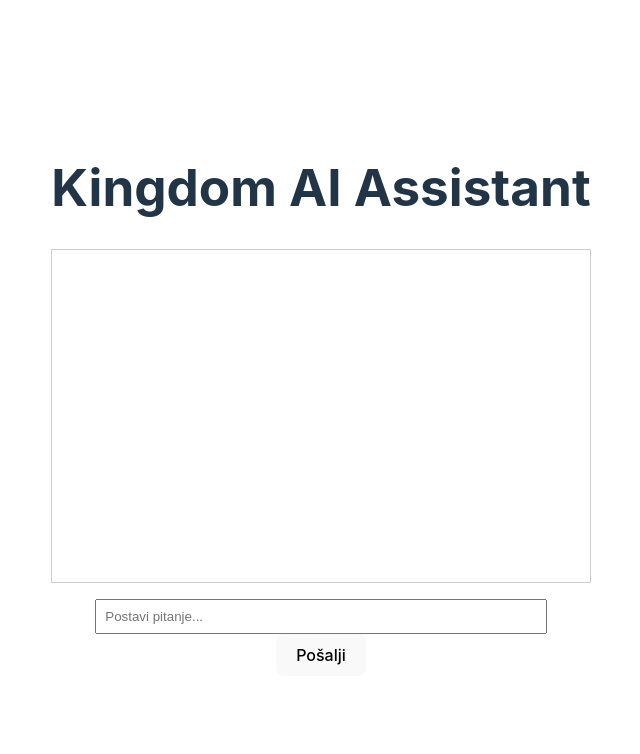
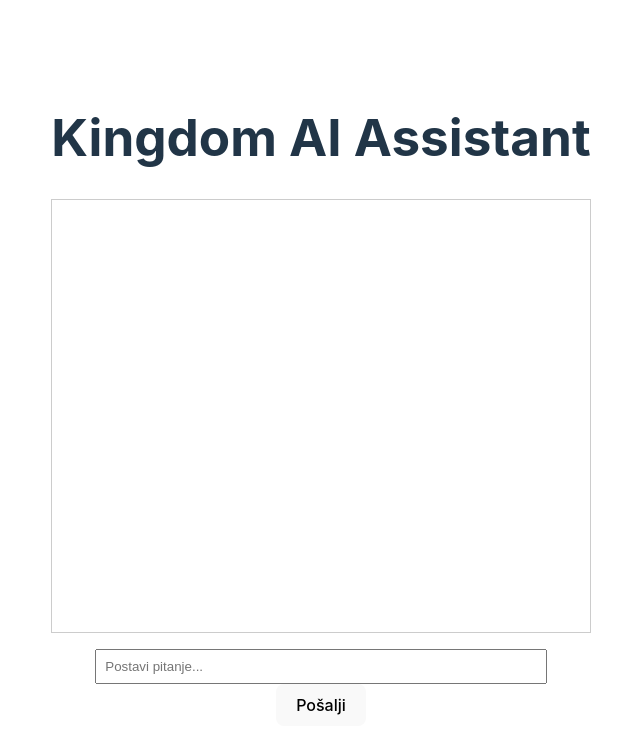
Before and after one commit to gorijat/kingdom-ai-demo, a React (Vite) app in the folder client/: page / in a window 1280 px wide. Shown: the top 754 px of the page, without its empty margins (319-959 px from the left). Built offline with nearby package versions, Linux system fonts and the light colour scheme.

Commit message:
Auto-scroll fix za chat prozor

```diff
--- a/client/src/App.jsx
+++ b/client/src/App.jsx
@@ -1,4 +1,4 @@
-import { useState } from 'react';
+import { useState, useEffect, useRef } from 'react';
 import './App.css';
 import ReactMarkdown from 'react-markdown';
 
@@ -8,6 +8,16 @@ function App() {
   const [loading, setLoading] = useState(false);
   const [error, setError] = useState(null);
   const [controller, setController] = useState(null);
+
+  //ovaj kod je radi bolje citljivosti da se prikaziuje stranica pravilno
+
+  const messagesEndRef = useRef(null);
+
+useEffect(() => {
+  messagesEndRef.current?.scrollIntoView({ behavior: 'smooth' });
+}, [messages]);
+
+  //END kod za bolju citljivost
 
   const sendMessage = async () => {
     const newMessages = [...messages, { role: 'user', content: input }];
@@ -57,13 +67,14 @@ function App() {
     <div style={{ padding: '2rem', maxWidth: '600px', margin: '0 auto' }}>
       <h1>Kingdom AI Assistant</h1>
 
-      <div style={{ border: '1px solid #ccc', padding: '1rem', minHeight: '300px', marginBottom: '1rem' }}>
+      <div style={{ border: '1px solid #ccc', padding: '1rem', minHeight: '400px', overflowY: 'auto', marginBottom: '1rem' }}>
         {messages.map((msg, index) => (
           <div key={index} style={{ marginBottom: '0.5rem' }}>
             <strong>{msg.role === 'user' ? 'Ti: ' : 'AI: '}</strong>
             <ReactMarkdown>{msg.content}</ReactMarkdown>
           </div>
         ))}
+        <div ref={messagesEndRef} />
       </div>
 
       <input
```
Also changed, not shown: 1 other file (tests, documents, lock files or other folders).
